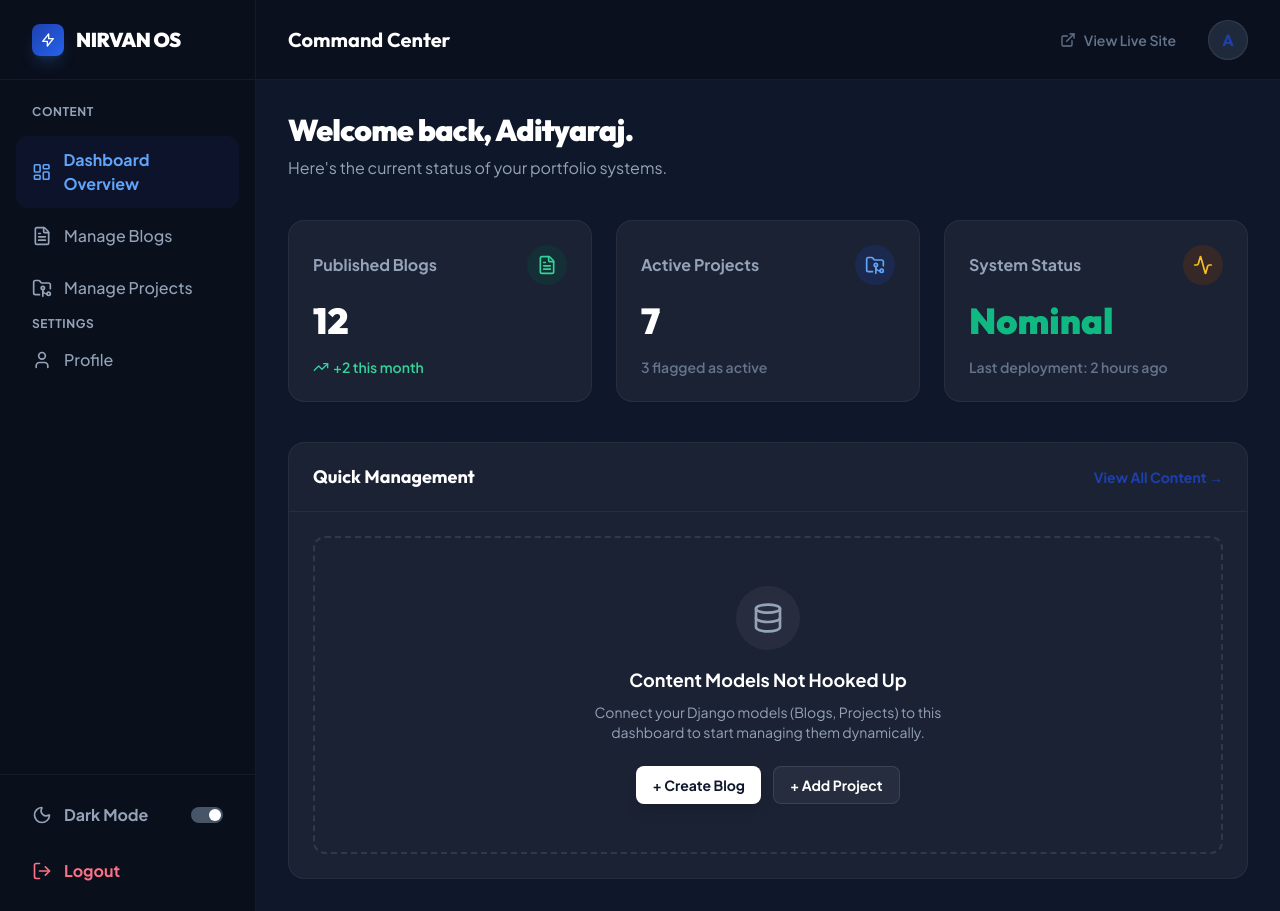
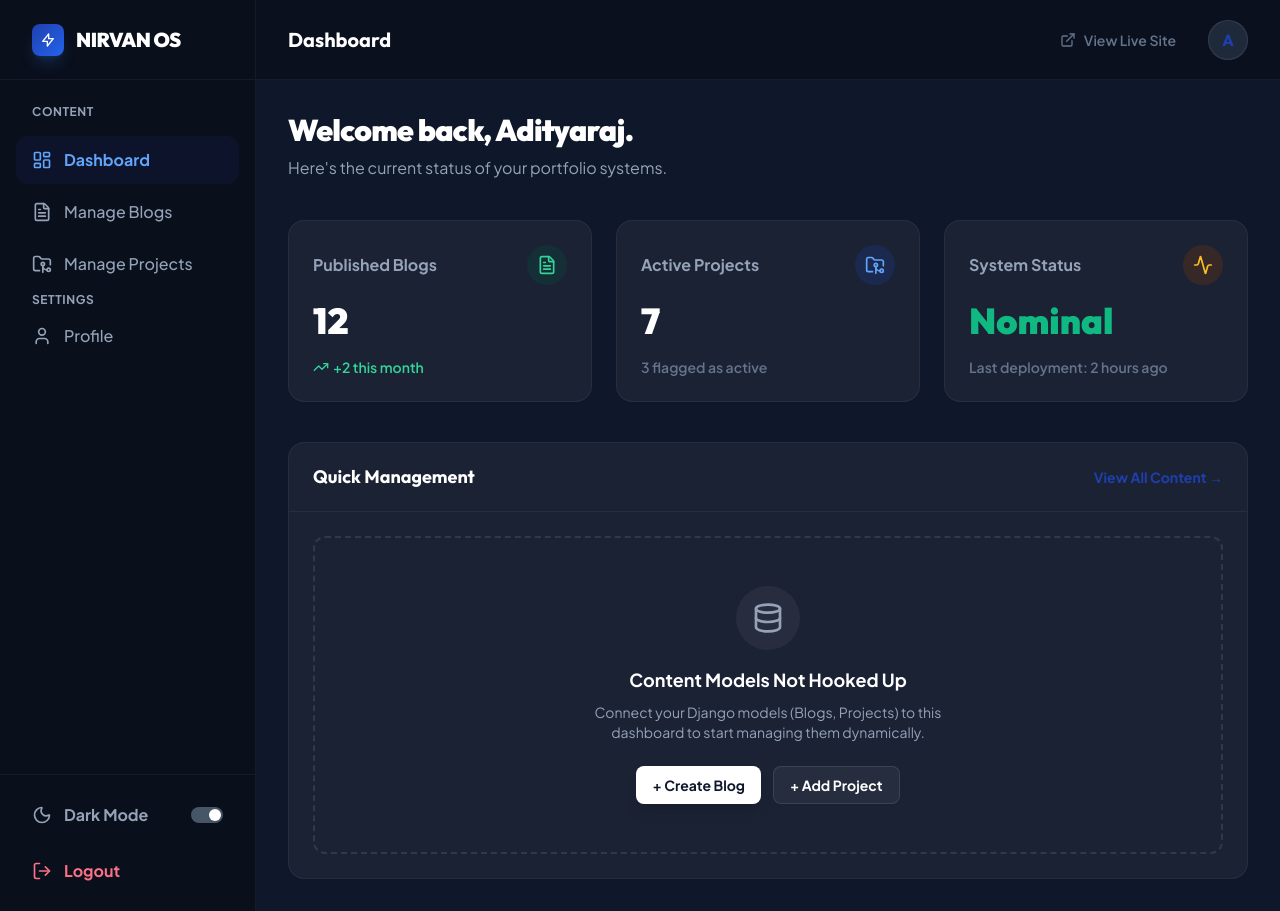
Before and after one commit to mrveer-101/Portfolio, a Django app: page /portal/dashboard/ in a window 1280 px wide. Run offline with Django 5.2, Linux system fonts and the light colour scheme; the visitor is signed in with stand-in values (Sample User, id 1); some libraries are stand-ins or nearby versions.

Commit message:
fix(admin): rename labels to Dashboard

```diff
--- a/templates/admin/dashboard.html
+++ b/templates/admin/dashboard.html
@@ -44,7 +44,7 @@
             <p class="px-4 text-xs font-bold text-slate-400 uppercase tracking-wider mb-4">Content</p>
 
             <a href="#" class="flex items-center gap-3 px-4 py-3 bg-accent-blue/10 text-accent-blue dark:text-blue-400 rounded-xl font-bold transition-colors">
-                <i data-lucide="layout-dashboard" class="w-5 h-5"></i> Dashboard Overview
+                <i data-lucide="layout-dashboard" class="w-5 h-5"></i> Dashboard
             </a>
 
             <a href="#" class="flex items-center gap-3 px-4 py-3 text-slate-600 dark:text-slate-400 hover:bg-slate-100 dark:hover:bg-white/5 rounded-xl font-medium transition-colors">
@@ -94,7 +94,7 @@
                 <button class="md:hidden text-slate-500 hover:text-slate-900 dark:hover:text-white">
                     <i data-lucide="menu" class="w-6 h-6"></i>
                 </button>
-                <h1 class="text-xl font-bold font-display">Command Center</h1>
+                <h1 class="text-xl font-bold font-display">Dashboard</h1>
             </div>
 
             <div class="flex items-center gap-4">
```
